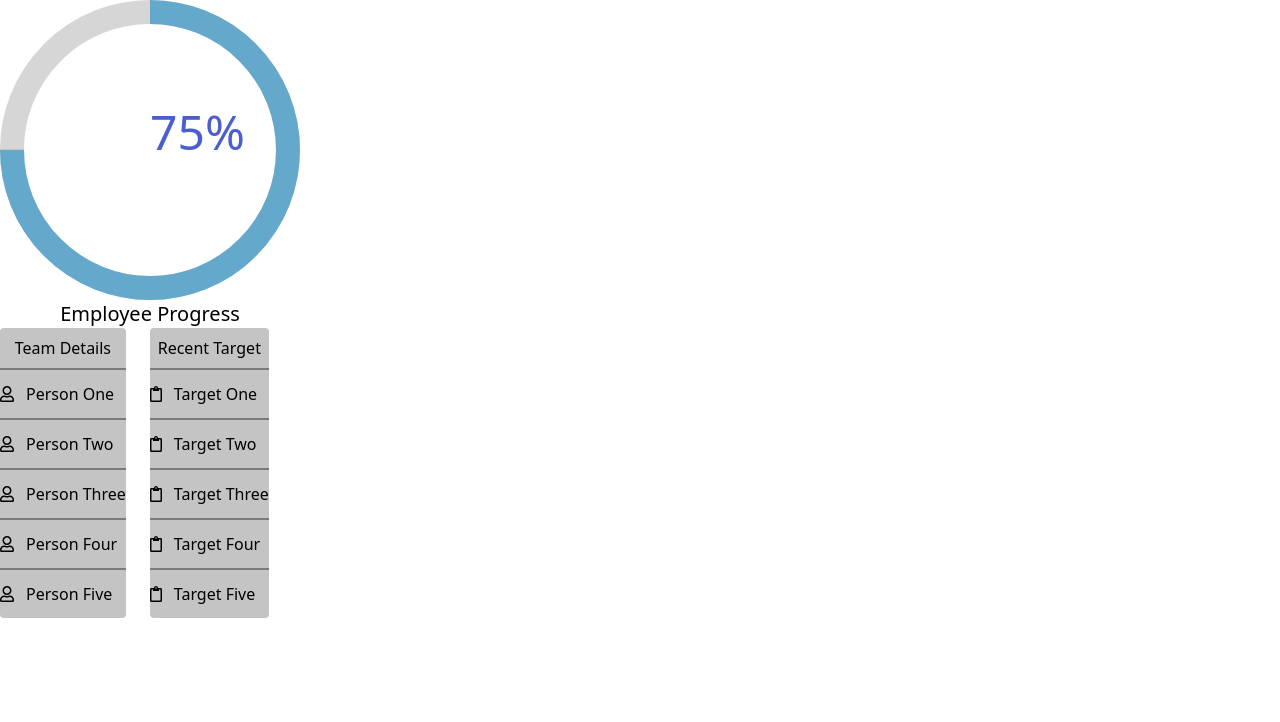
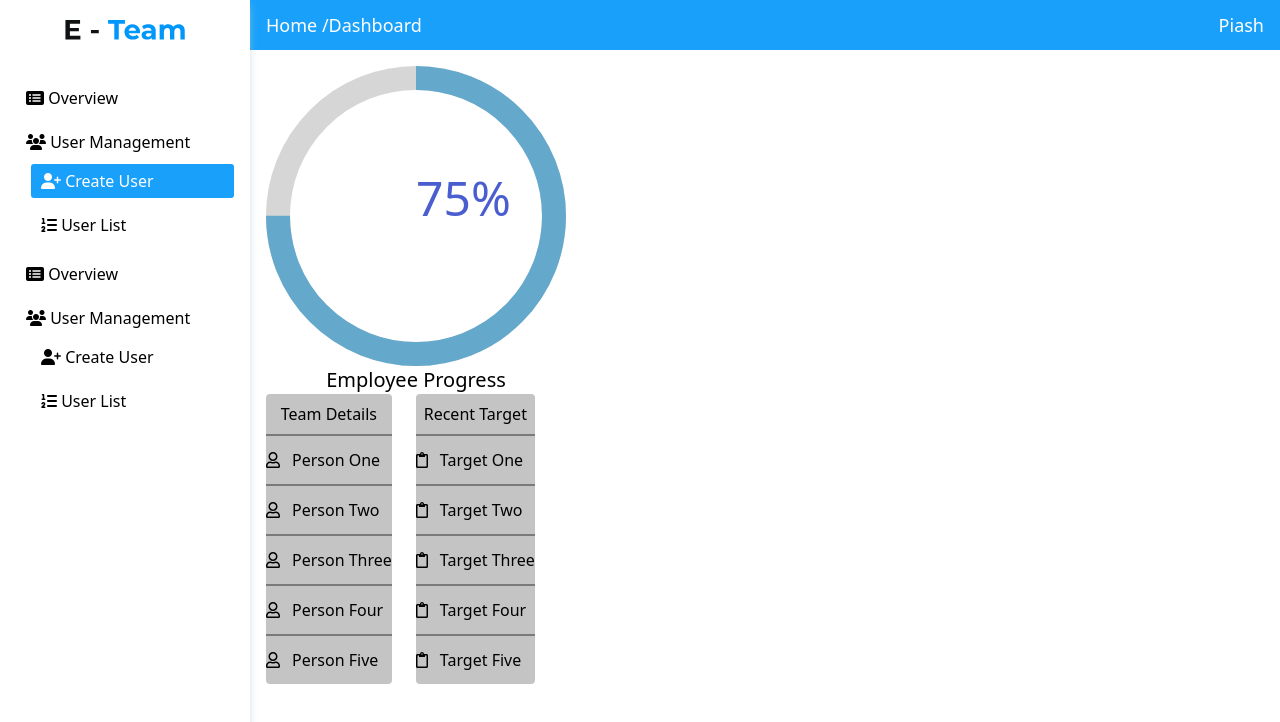
Before and after one commit to web-shoharab-pk/E-Team, a React (Create React App) app: page /home in a window 1280 px wide. Shown: the top 722 px of the page. Built offline with nearby package versions, Linux system fonts and the light colour scheme.

Commit message:
Dashboard designed

```diff
--- a/public/index.html
+++ b/public/index.html
@@ -25,6 +25,8 @@
       Learn how to configure a non-root public URL by running `npm run build`.
     -->
     <title>E-Team</title>
+    <!-- Fontawesome kit -->
+    <script src="https://kit.fontawesome.com/336be35538.js" crossorigin="anonymous"></script>
   </head>
   <body>
     <noscript>You need to enable JavaScript to run this app.</noscript>
--- a/src/App.tsx
+++ b/src/App.tsx
@@ -7,13 +7,19 @@ import {
 } from "react-router-dom";
 import Home from './components/Home/Home';
 import Login from './components/Login/Login';
+import Dashboard from './components/Dashboard/Dashboard';
 
 function App() {
   return (
     <Router>
       <Switch>
         <Route path="/home">
+          <Dashboard>
           <Home />
+          </Dashboard>
+        </Route>
+        <Route path="/dashboard">
+          <Dashboard />
         </Route>
         <Route path="/login">
           <Login />
--- /dev/null
+++ b/src/components/Dashboard/Dashboard.css
@@ -0,0 +1,17 @@
+.dashboard {
+    display: block;
+}
+.main-area {
+    position: absolute;
+    width: 100%;
+    top: 0;
+}
+@media only screen and (min-width: 768px) {
+    .dashboard {
+        display: grid;
+        grid-template-columns: 250px 1fr;
+    }
+    .main-area{
+        position: relative;
+    }
+}
--- /dev/null
+++ b/src/components/Dashboard/Dashboard.tsx
@@ -0,0 +1,21 @@
+import React from 'react';
+import Sidebar from '../Sidebar/Sidebar';
+import Topbar from '../Topbar/Topbar';
+import './Dashboard.css';
+
+const Dashboard = (props:any) => {
+    const children = props.children;
+    return (
+        <div className="dashboard">
+            <Sidebar/>
+            <div className="main-area">
+                <Topbar/>
+                <div className="main-content-area p-4">
+                    {children}
+                </div>
+            </div>
+        </div>
+    );
+};
+
+export default Dashboard;
--- /dev/null
+++ b/src/components/Sidebar/Sidebar.css
@@ -0,0 +1,44 @@
+.sidebar{
+    width: 250px;
+    height: 100vh;
+    position: relative;
+    right: 100%;
+    z-index: 999;
+    background: #fff;
+    box-shadow: 2px 0 10px -5px #afcbd4;
+    transition: all .3s ease;
+}
+.sidebar.show{
+    right: 0;
+}
+.sidebar .logo{
+    width: 100%;
+}
+.sidebar .logo img{
+    display: block;
+    width: 120px;
+    margin: 20px auto;
+}
+.sidebar-menu li{
+    padding: 5px 0;
+}
+.sidebar-menu li a{
+    padding: 5px 10px;
+    cursor: pointer;
+    display: block;
+}
+.sidebar-menu li a:hover,
+.sidebar-menu li a.active{
+    background: #18A0FB;
+    border-radius: 3px;
+    color: #fff;
+}
+.sidebar-menu .sidebar-sub-menu{
+    padding-left: 15px;
+}
+
+@media only screen and (min-width: 768px) {
+    .sidebar {
+        right: 0;
+    }
+}
--- /dev/null
+++ b/src/components/Sidebar/Sidebar.tsx
@@ -0,0 +1,47 @@
+import React from 'react';
+import './Sidebar.css';
+import logo from '../../images/logo.svg';
+
+const Sidebar = () => {
+    return (
+        <div className="sidebar flex flex-col" id="sidebar">
+            <div className="logo">
+                <img src={logo} alt="E-Team" />
+            </div>
+            <aside>
+                <ul className="sidebar-menu p-4 font-normal">
+                    <li>
+                        <a href="/overview"><i className="fas fa-list-alt"></i> Overview</a>
+                    </li>
+                    <li>
+                        <a href="#"><i className="fas fa-users"></i> User Management</a>
+                        <ul className="sidebar-sub-menu">
+                            <li>
+                                <a href="#" className="active"><i className="fas fa-user-plus"></i> Create User</a>
+                            </li>
+                            <li>
+                                <a href="#"><i className="fas fa-list-ol"></i> User List</a>
+                            </li>
+                        </ul>
+                    </li>
+                    <li>
+                        <a href="#"><i className="fas fa-list-alt"></i> Overview</a>
+                    </li>
+                    <li>
+                        <a href="#"><i className="fas fa-users"></i> User Management</a>
+                        <ul className="sidebar-sub-menu">
+                            <li>
+                                <a href="#"><i className="fas fa-user-plus"></i> Create User</a>
+                            </li>
+                            <li>
+                                <a href="#"><i className="fas fa-list-ol"></i> User List</a>
+                            </li>
+                        </ul>
+                    </li>
+                </ul>
+            </aside>
+        </div>
+    );
+};
+
+export default Sidebar;
--- /dev/null
+++ b/src/components/Topbar/Topbar.css
@@ -0,0 +1,9 @@
+.topbar .navbar{
+    background: #18A0FB;
+    color: #fff;
+    height: 50px;
+    line-height: 50px;
+}
+.topbar .navbar.without-sidebar{
+
+}
--- /dev/null
+++ b/src/components/Topbar/Topbar.tsx
@@ -0,0 +1,25 @@
+import React,{ useState } from 'react';
+import './Topbar.css';
+
+const Topbar = () => {
+    const [showSidebar, setShowSidebar] = useState(false);
+    const sidebar = document.getElementById('sidebar');
+    showSidebar ? sidebar?.classList.add('show') : sidebar?.classList.remove('show')
+    return (
+        <div className="topbar ">
+            <nav className="navbar hidden flex flex-row justify-between items-center px-4 text-lg  md:flex">
+                <div className="breadcrumb">
+                    <a href="#" className="font-medium">Home</a> /
+                    <a href="#" className="font-medium">Dashboard</a>
+                </div>
+                <p className="username">Piash</p>
+            </nav>
+            <nav className="navbar without-sidebar flex flex-row justify-between items-center px-4 text-2xl font-bold md:hidden">
+                <h2 className="">E-Team</h2>
+                <button onClick={()=>setShowSidebar(!showSidebar)}><i className="fas fa-bars"></i></button>
+            </nav>
+        </div>
+    );
+};
+
+export default Topbar;
```
Also changed, not shown: src/images/logo.svg (added), 1 other file (tests, documents, lock files or other folders).
